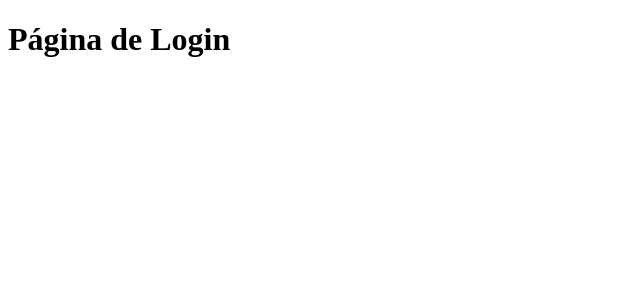
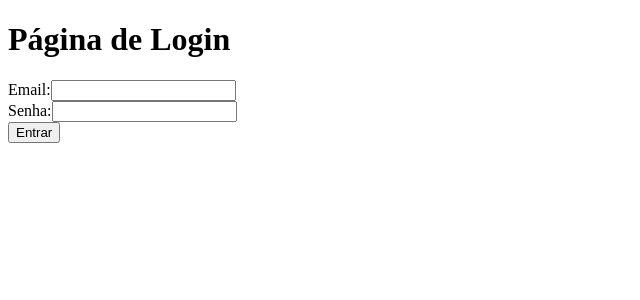
Before and after one commit to claradbessa/tamandaredoamanha, a React (Vite) app in the folder frontend/: page /login in a window 1280 px wide. Shown: the top 300 px of the page, without its empty margins (0-640 px from the left). Built offline with nearby package versions, Linux system fonts and the light colour scheme.

Commit message:
feat(frontend): implementa funcionalidade de login na LoginPage

```diff
--- a/frontend/src/pages/LoginPage.jsx
+++ b/frontend/src/pages/LoginPage.jsx
@@ -1,8 +1,65 @@
+import { useState } from 'react';
+import api from '../services/api';
+
 function LoginPage() {
+  const [email, setEmail] = useState('');
+  const [senha, setSenha] = useState('');
+  const [error, setError] = useState('');
+
+  const handleLogin = async (event) => {
+    event.preventDefault(); // Impede o recarregamento padrão da página
+    setError(''); // Limpa erros anteriores
+
+    try {
+      const response = await api.post('/login', {
+        email: email,
+        senha: senha,
+      });
+
+      // Se o login for bem-sucedido, a API retornará os dados
+      console.log('Login bem-sucedido:', response.data);
+
+      const { access_token } = response.data;
+
+      // Aqui, futuramente, será salvo o token e os dados do usuário
+      alert(`Login realizado com sucesso! Token: ${access_token}`);
+
+    } catch (err) {
+      // Se a API retornar um erro (ex: 401 Credenciais inválidas)
+      console.error('Erro no login:', err.response?.data?.message || 'Erro desconhecido');
+      setError('E-mail ou senha inválidos. Tente novamente.');
+    }
+  };
+
   return (
     <div>
       <h1>Página de Login</h1>
-      {/* O formulário de login virá aqui */}
+      <form onSubmit={handleLogin}>
+        <div>
+          <label htmlFor="email">Email:</label>
+          <input
+            type="email"
+            id="email"
+            value={email}
+            onChange={(e) => setEmail(e.target.value)}
+            required
+          />
+        </div>
+        <div>
+          <label htmlFor="senha">Senha:</label>
+          <input
+            type="password"
+            id="senha"
+            value={senha}
+            onChange={(e) => setSenha(e.target.value)}
+            required
+          />
+        </div>
+
+        {error && <p style={{ color: 'red' }}>{error}</p>}
+
+        <button type="submit">Entrar</button>
+      </form>
     </div>
   );
 }
--- /dev/null
+++ b/frontend/src/services/api.js
@@ -0,0 +1,10 @@
+import axios from 'axios';
+
+const api = axios.create({
+  baseURL: 'http://backend.test/api/v1',
+  headers: {
+    'Accept': 'application/json',
+  }
+});
+
+export default api;
```
